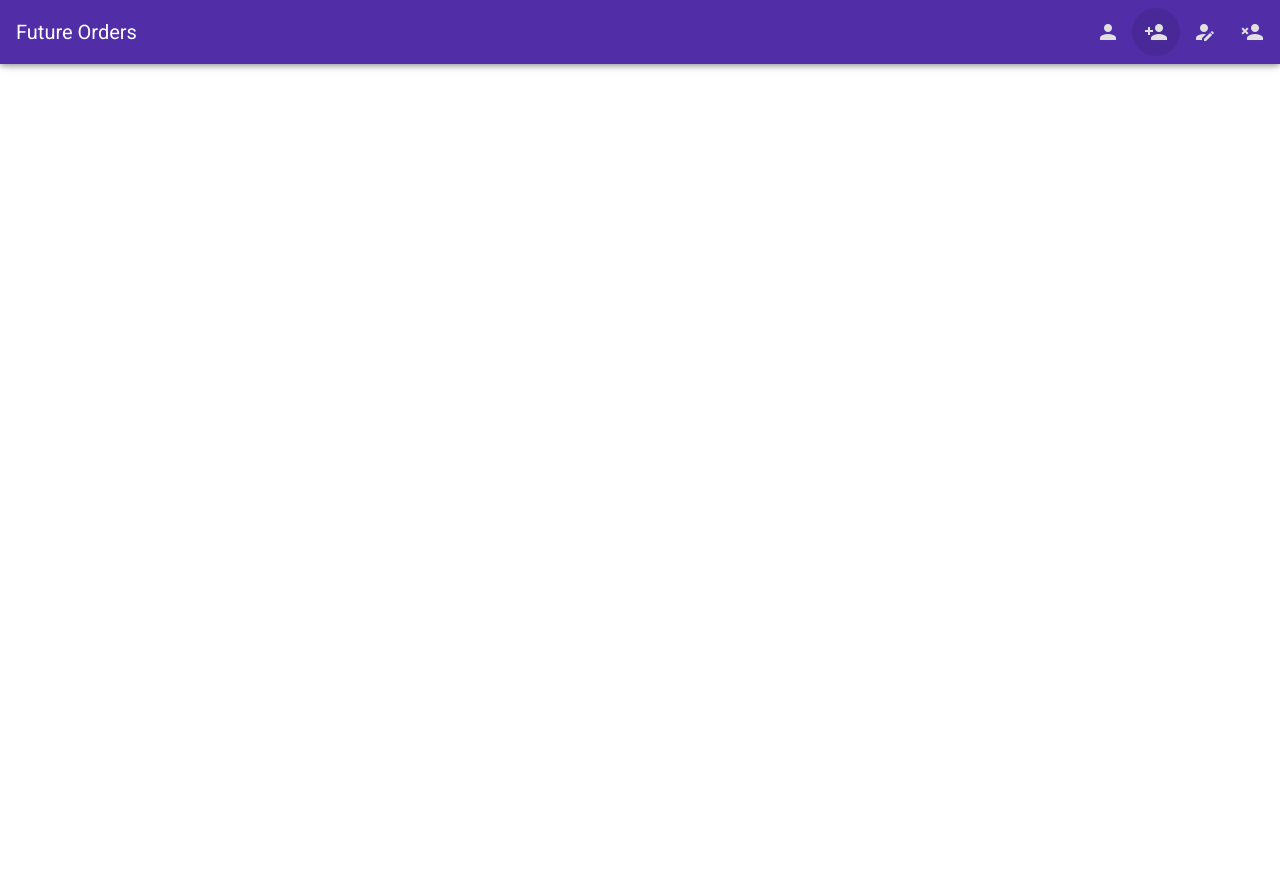
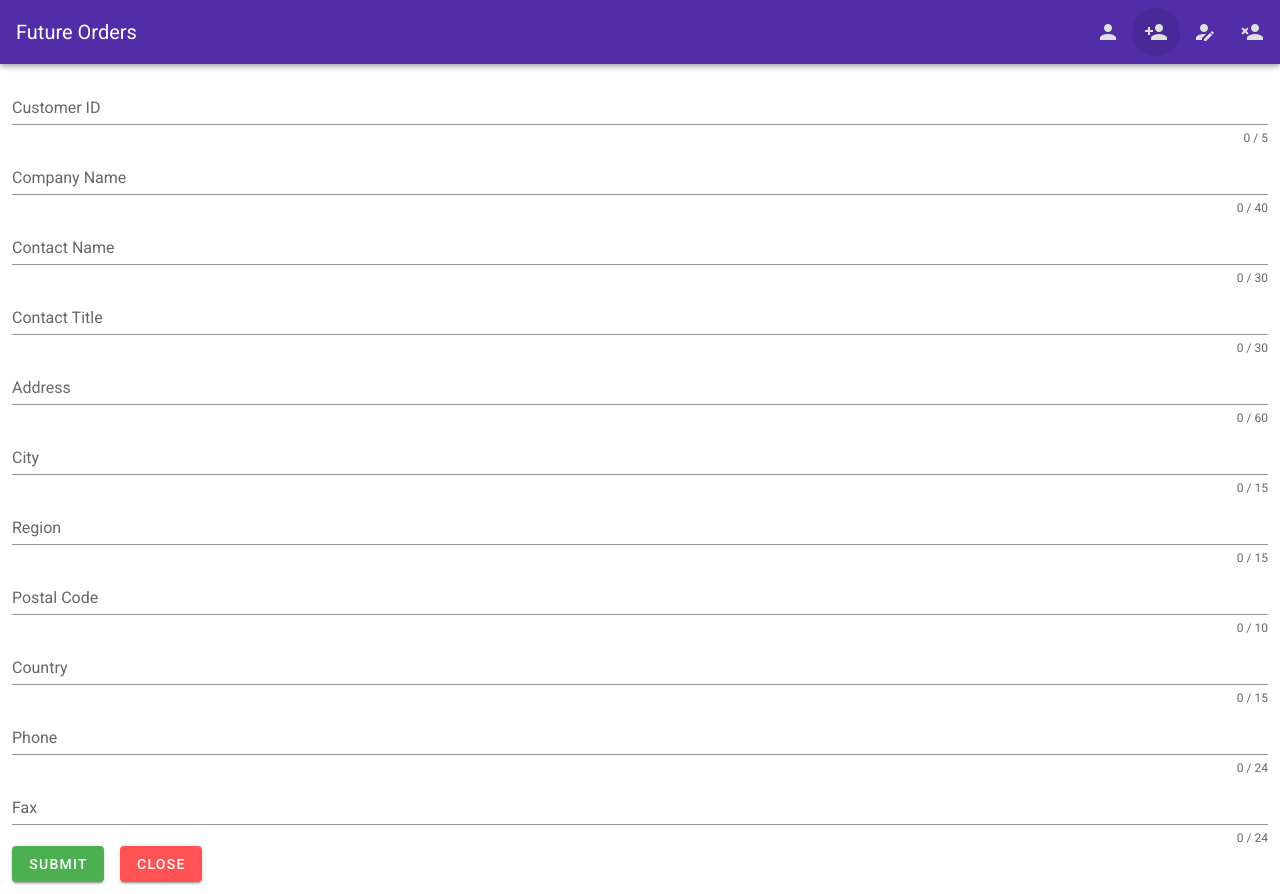
Before and after one commit to arthurlba1/data-base-procedures-clients, a Vue app in the folder frontend/: page /create-client in a window 1280 px wide. Before the commit the page ends 800 px from the top, so only its background shows below. Built offline with nearby package versions, Linux system fonts and the light colour scheme.

Commit message:
Created CreateClientView

```diff
--- a/frontend/src/views/CreateClientView.vue
+++ b/frontend/src/views/CreateClientView.vue
@@ -1,8 +1,207 @@
 <template>
+    <v-container fluid>
+        <v-row
+        align="center"
+        no-gutters>
+            <v-col>
+                <v-form
+                ref="form"
+                v-model="valid"
+                lazy-validation
+                >
+                <v-text-field
+                    label="Customer ID"
+                    v-model="createBean.id"
+                    :counter="5"
+                    :rules="idRules"
+                    required
+                ></v-text-field>
 
+                <v-text-field
+                    label="Company Name"
+                    v-model="createBean.companyName"
+                    :counter="40"
+                    :rules="companyNameRules"
+                    required
+                ></v-text-field>
+
+                <v-text-field
+                    label="Contact Name"
+                    v-model="createBean.contactName"
+                    :counter="30"
+                    :rules="contactNameRules"
+                ></v-text-field>
+
+                <v-text-field
+                    label="Contact Title"
+                    v-model="createBean.contactTitle"
+                    :counter="30"
+                    :rules="contactTitleRules"
+                ></v-text-field>
+
+                <v-text-field
+                    label="Address"
+                    v-model="createBean.address"
+                    :counter="60"
+                    :rules="addressRules"
+                ></v-text-field>
+
+                <v-text-field
+                    label="City"
+                    v-model="createBean.city"
+                    :counter="15"
+                    :rules="cityRules"
+                ></v-text-field>
+
+                <v-text-field
+                    label="Region"
+                    v-model="createBean.region"
+                    :counter="15"
+                    :rules="regionRules"
+                ></v-text-field>
+
+                <v-text-field
+                    label="Postal Code"
+                    v-model="createBean.postalCode"
+                    :counter="10"
+                    :rules="createBean.postalCodeRules"
+                ></v-text-field>
+
+                <v-text-field
+                    label="Country"
+                    v-model="createBean.country"
+                    :counter="15"
+                    :rules="countryRules"
+                ></v-text-field>
+
+                <v-text-field
+                    label="Phone"
+                    v-model="createBean.phone"
+                    :counter="24"
+                    :rules="phoneRules"
+                ></v-text-field>
+
+                <v-text-field
+                    label="Fax"
+                    v-model="createBean.fax"
+                    :counter="24"
+                    :rules="faxRules"
+                ></v-text-field>
+
+                <v-btn
+                    :disabled="!valid"
+                    color="success"
+                    class="mr-4"
+                    @click="submit"
+                >
+                    Submit
+                </v-btn>
+
+                <v-btn
+                    color="error"
+                    class="mr-4"
+                    @click="reset"
+                >
+                    Close
+                </v-btn>
+                </v-form>
+            </v-col>
+        </v-row>
+    </v-container>
 </template>
 <script>
-export default {
-    name: 'CreateClientView'
-}
+    import api from '../service/api'
+    export default {
+        data: () => ({
+            createBean: {
+                id: '',
+                companyName: '',
+                contactName: '',
+                contactTitle: '',
+                address: '',
+                city: '',
+                region: '',
+                postalCode: '',
+                country: '',
+                phone: '',
+                fax: ''
+            },
+            valid: true,
+            id: '',
+            idRules: [
+                v => !!v || 'ID is required',
+                v => (v && v.length == 5) || 'ID should have 5 caracters'
+            ],
+            companyName: '',
+            companyNameRules: [
+                v => !!v || 'Company name is required',
+                v => (v.length <= 40) || 'Company name should have less then 40 caracters'
+            ],
+            contactName: '',
+            contactNameRules: [
+                v => (v.length <= 30) || 'Contact name should have less then 30 caracters'
+            ],
+            contactTitle: '',
+            contactTitleRules: [
+                v => (v.length <= 30) || 'Contact title should have less then 30 caracters'
+            ],
+            address: '',
+            addressRules: [
+                v => (v.length <= 60) || 'Address should have less then 60 caracters'
+            ],
+            city: '',
+            cityRules: [
+                v => (v.length <= 15) || 'City should have less then 15 caracters'
+            ],
+            region: '',
+            regionRules: [
+                v => (v.length <= 15) || 'Region should have less then 15 caracters'
+            ],
+            postalCode: '',
+            postalCodeRules: [
+                v => (v.length <= 10) || 'Postal code should have less then 10 caracters'
+            ],
+            country: '',
+            countryRules: [
+                v => (v.length <= 15) || 'Country should have less then 15 caracters'
+            ],
+            phone: '',
+            phoneRules: [
+                v => (v.length <= 24) || 'Phone should have less then 24 caracters',
+                v => /(\(d{2,3}\))?\d+(-\d+)?/.test(v) || 'Phone should folow the correct format',
+            ],
+            fax: '',
+            faxRules: [
+                v => (v.length <= 24) || 'Phone should have less then 24 caracters',
+                v => /(\(d{2,3}\))?\d+(-\d+)?/.test(v) || 'Phone should folow the correct format',
+            ],
+        }),
+
+        methods: {
+            submit () {
+                let data = {
+                    CustomerID: this.createBean.id,
+                    CompanyName: this.createBean.companyName,
+                    ContactName: this.createBean.contactName,
+                    ContactTitle: this.createBean.contactTitle,
+                    Address: this.createBean.address,
+                    City: this.createBean.city,
+                    Region: this.createBean.region,
+                    PostalCode: this.createBean.postalCode,
+                    Country: this.createBean.country,
+                    Phone: this.createBean.phone,
+                    Fax: this.createBean.fax
+                };
+                data = JSON.parse(JSON.stringify(data).replace(/:""/gi, ":null"));
+                console.log(data)
+                api.post('/createCustomer', data)
+            },
+            reset () {
+                this.$refs.form.clear()
+            },
+            resetValidation () {
+                this.$refs.form.resetValidation()
+            },
+        },
+    }
 </script>
```
